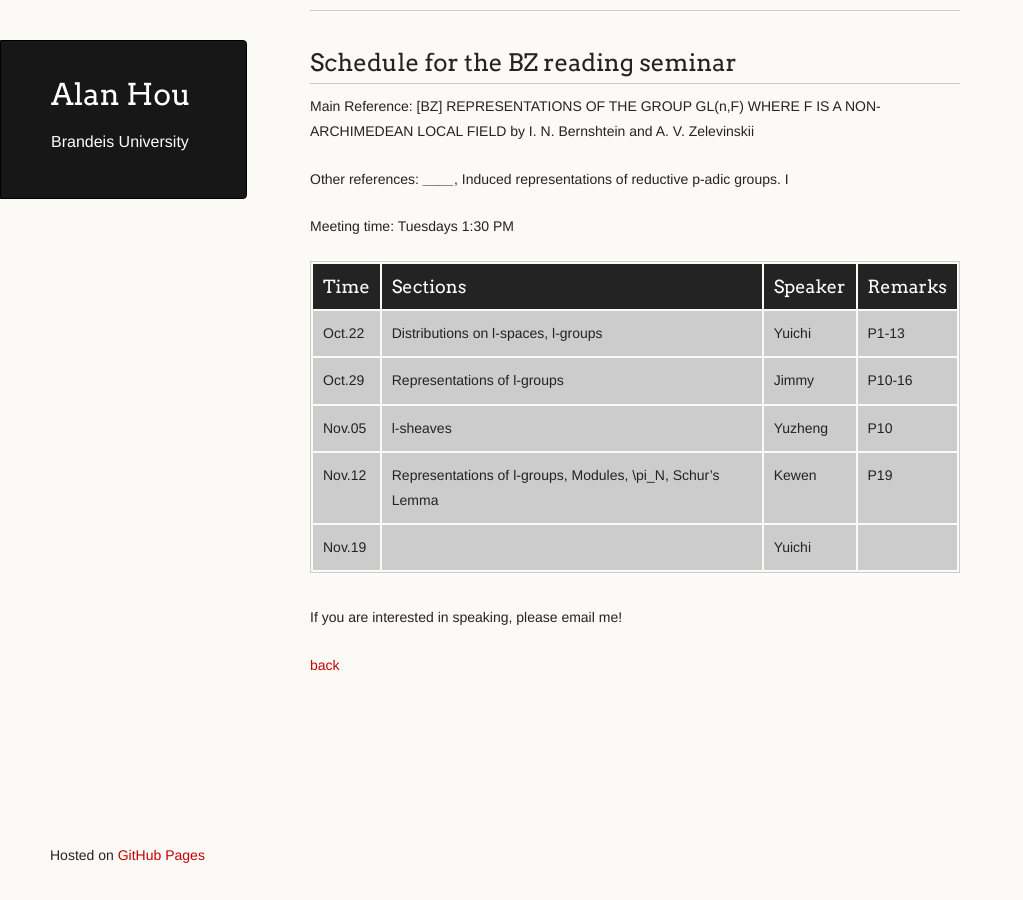
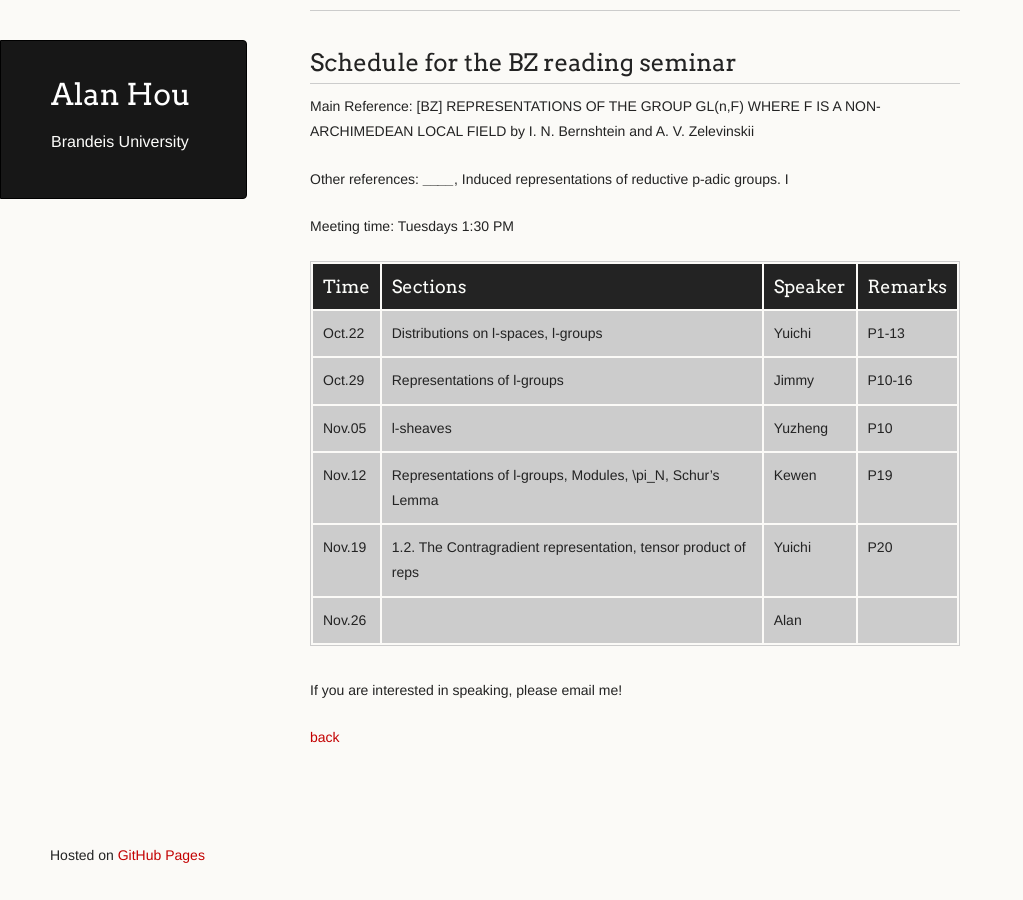
Before and after one commit to axhou/axhou.github.io, a Jekyll site: the page built from bzf2024.md, in a window 1280 px wide. Shown: the whole page, without its empty margins (0-1023 px from the left). Built offline with Jekyll 4.4.1, drawn with Linux system fonts in a browser that asks for light colours; our own code applies the rules of GitHub Pages for plain Markdown files.

Commit message:
Update bzf2024.md

```diff
--- a/bzf2024.md
+++ b/bzf2024.md
@@ -23,7 +23,8 @@ Meeting time: Tuesdays 1:30 PM
 | Oct.29  | Representations of l-groups | Jimmy | P10-16|
 | Nov.05  |  l-sheaves | Yuzheng | P10|
 | Nov.12  | Representations of l-groups, Modules, \pi_N, Schur’s Lemma | Kewen | P19 |
-| Nov.19  | | Yuichi | |
+| Nov.19  | 1.2. The Contragradient representation, tensor product of reps | Yuichi | P20 |
+| Nov.26  |  | Alan |  |
 
 If you are interested in speaking, please email me!
 
```
